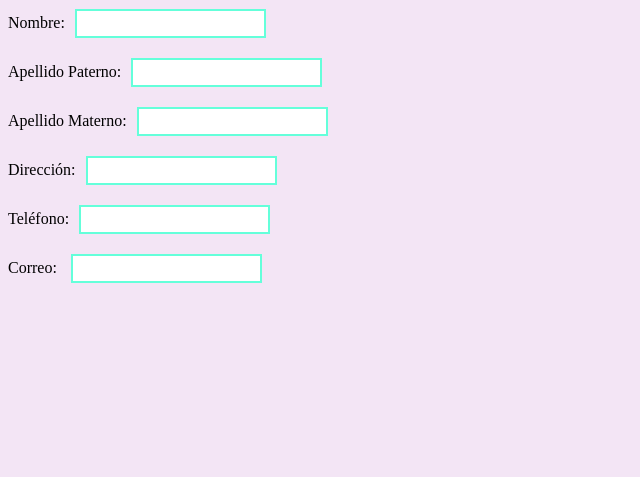
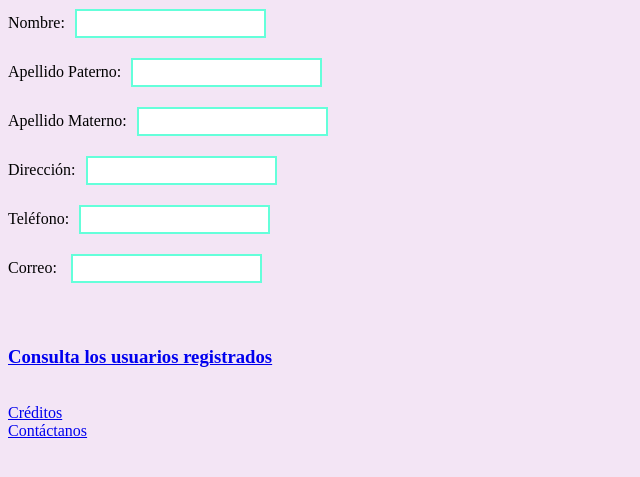
Before and after one commit to kpadillar/3pkpadilla, a PHP site: page / in a window 1280 px wide. Shown: the part 103-580 px from the top of the page, without its empty margins (0-640 px from the left). Run offline with PHP 8.4, Linux system fonts and the light colour scheme; some libraries are stand-ins or nearby versions.

Commit message:
Update index.php

```diff
--- a/index.php
+++ b/index.php
@@ -38,10 +38,15 @@
 		<label>Direcci&oacuten:</label><input type="text" direccion="Direcci&oacuten" required> <br />
 		<label>Tel&eacutefono:</label><input type="text" telefono="tel&eacutefono" required> <br />
 		<label>Correo:</label> <input type="text" correo="correo" required> <br />
+	</form> <br />
+
+	<h3><a href="consulta.php">Consulta los usuarios registrados</a></h3> <br />
 
 </body>
 
 <footer>
+	<a href="creditos.php">Créditos</a> <br />
+	<a href="contacto.php">Contáctanos</a> <br />
 	<div class="fb-like" data-href="https://www.facebook.com/UNAM.MX.Oficial/" data-layout="standard" data-action="like" data-size="small" data-show-faces="true" data-share="true"></div>
 </footer>
 </html>
```
